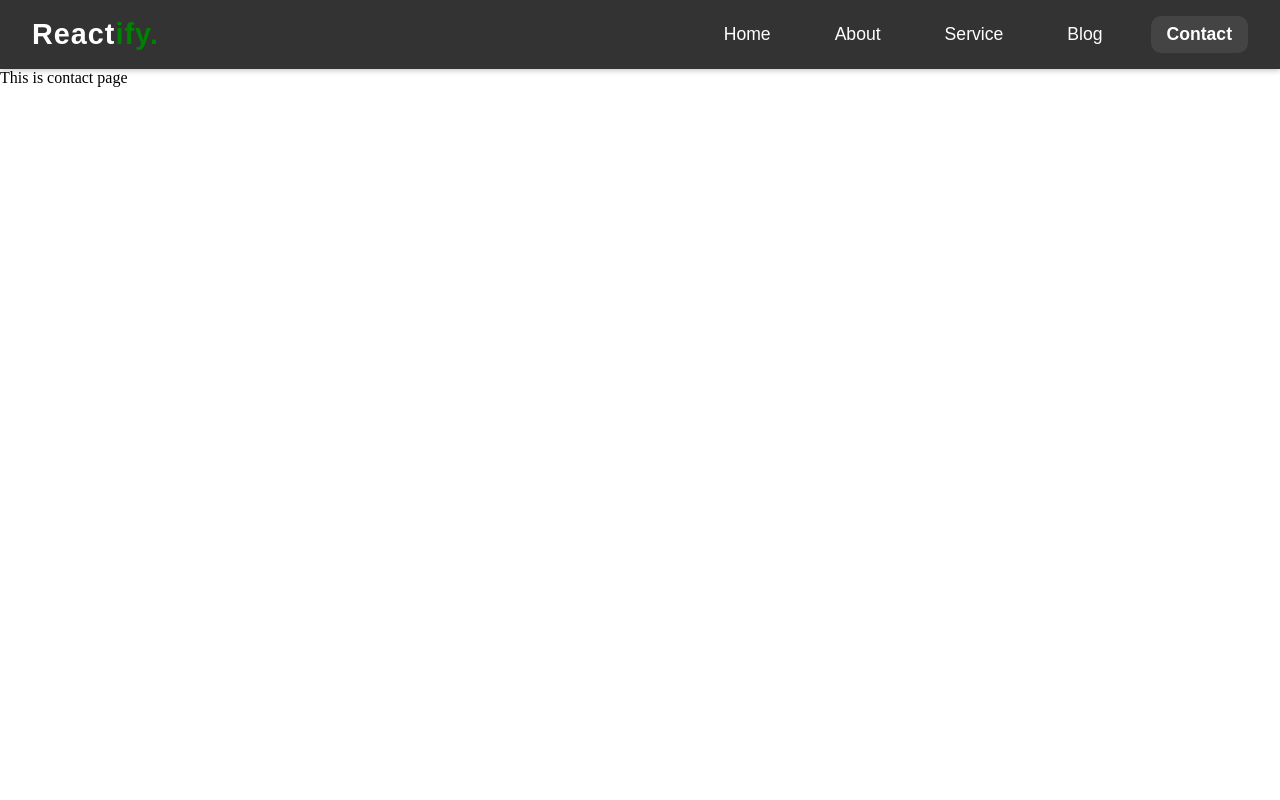
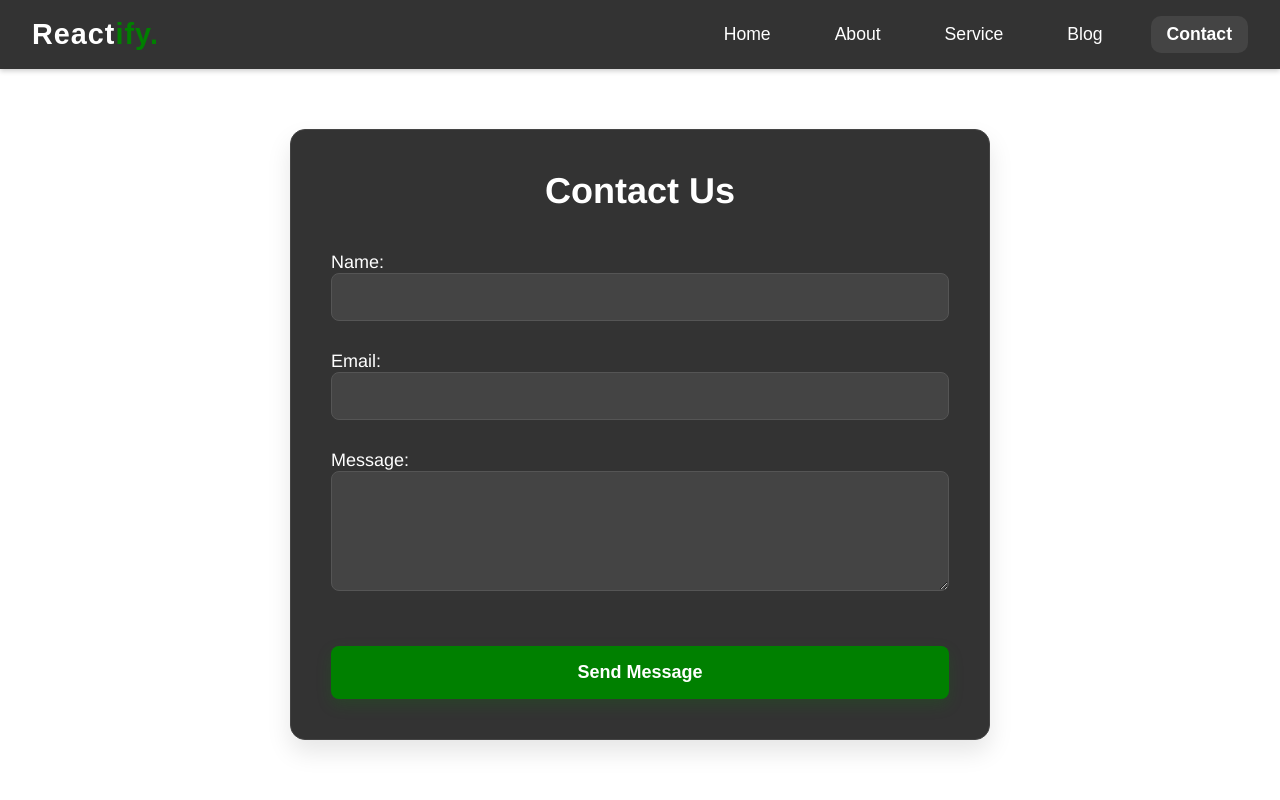
Before and after one commit to workmdirfan29/ReactJs_StartUPCode, a React (Vite) app: page /contact in a window 1280 px wide. Shown: the top 800 px of the page. Built offline with nearby package versions, Linux system fonts and the light colour scheme.

Commit message:
Contact Page Updated

```diff
--- a/src/components/Contact.jsx
+++ /dev/null
@@ -1,9 +0,0 @@
-import React from 'react'
-
-const Contact = () => {
-  return (
-    <div>This is contact page </div>
-  )
-}
-
-export default Contact
--- /dev/null
+++ b/src/components/Contact/Contact.css
@@ -0,0 +1,112 @@
+/* Main Container */
+.contact-container {
+  background-color: #333333;  /* Dark gray background */
+  max-width: 700px;
+  margin: 60px auto;
+  padding: 40px;
+  border-radius: 15px;
+  box-shadow: 0 12px 25px rgba(0, 0, 0, 0.1);
+  color: #fff;
+  font-family: 'Helvetica Neue', Arial, sans-serif;
+  border: 1px solid #444;
+  overflow: hidden;
+}
+
+/* Header */
+.contact-container h2 {
+  text-align: center;
+  font-size: 36px;
+  color: #fff;
+  margin-bottom: 40px;
+  font-weight: 700;
+}
+
+/* Form Layout */
+.contact-form {
+  display: flex;
+  flex-direction: column;
+  gap: 20px; /* Reduced gap between fields */
+}
+
+/* Labels */
+.contact-form label {
+  font-size: 18px;
+  color: #fff;
+  font-weight: 500;
+  margin-bottom: 10px;
+  display: block;  /* Ensures labels are block level for better alignment */
+}
+
+/* Form Input Fields */
+.contact-form input,
+.contact-form textarea {
+  padding: 14px;
+  font-size: 16px;
+  background-color: #444;
+  border: 1px solid #555;
+  border-radius: 8px;
+  color: #fff;
+  width: 100%;  /* Full width to align inputs properly */
+  box-sizing: border-box; /* Ensures padding is included in width */
+  transition: all 0.3s ease;
+}
+
+/* Focused input fields */
+.contact-form input:focus,
+.contact-form textarea:focus {
+  outline: none;
+  border-color: #008000;  /* Green border on focus */
+  background-color: #333;
+  box-shadow: 0 0 8px rgba(0, 128, 0, 0.3);
+}
+
+/* Button Styles */
+.contact-form button {
+  padding: 16px;
+  background-color: #008000;  /* Green button */
+  border: none;
+  color: #fff;
+  font-size: 18px;
+  font-weight: 600;
+  border-radius: 8px;
+  cursor: pointer;
+  transition: all 0.3s ease;
+  box-shadow: 0 6px 15px rgba(0, 128, 0, 0.2);
+  margin-top: 20px;
+  width: 100%; /* Button takes full width */
+}
+
+/* Button hover effects */
+.contact-form button:hover {
+  background-color: #006400;  /* Darker green on hover */
+  transform: translateY(-3px);
+  box-shadow: 0 12px 20px rgba(0, 128, 0, 0.3);
+}
+
+/* Button active effects */
+.contact-form button:active {
+  background-color: #004d00;  /* Even darker green when clicked */
+  transform: translateY(1px);
+}
+
+/* Responsive Styles */
+@media (max-width: 768px) {
+  .contact-container {
+    padding: 30px;
+  }
+
+  .contact-form label {
+    font-size: 16px;
+  }
+
+  .contact-form input,
+  .contact-form textarea {
+    font-size: 14px;
+    padding: 12px;
+  }
+
+  .contact-form button {
+    font-size: 16px;
+    padding: 14px;
+  }
+}
--- /dev/null
+++ b/src/components/Contact/Contact.jsx
@@ -0,0 +1,64 @@
+// src/pages/Contact.js
+import React, { useState } from 'react';
+import '../Contact/Contact.css';  // Correct path to your CSS file
+
+const Contact = () => {
+  const [formData, setFormData] = useState({
+    name: '',
+    email: '',
+    message: ''
+  });
+
+  const handleChange = (e) => {
+    const { name, value } = e.target;
+    setFormData(prevData => ({ ...prevData, [name]: value }));
+  };
+
+  const handleSubmit = (e) => {
+    e.preventDefault();
+    console.log('Form submitted:', formData);
+    alert('Message sent successfully!');
+    setFormData({ name: '', email: '', message: '' });
+  };
+
+  return (
+    <div className="contact-container">
+      <h2>Contact Us</h2>
+      <form className="contact-form" onSubmit={handleSubmit}>
+        <label>
+          Name:
+          <input
+            type="text"
+            name="name"
+            value={formData.name}
+            onChange={handleChange}
+            required
+          />
+        </label>
+        <label>
+          Email:
+          <input
+            type="email"
+            name="email"
+            value={formData.email}
+            onChange={handleChange}
+            required
+          />
+        </label>
+        <label>
+          Message:
+          <textarea
+            name="message"
+            value={formData.message}
+            onChange={handleChange}
+            rows="5"
+            required
+          />
+        </label>
+        <button type="submit">Send Message</button>
+      </form>
+    </div>
+  );
+};
+
+export default Contact;
--- a/src/routes/routes.jsx
+++ b/src/routes/routes.jsx
@@ -4,7 +4,7 @@ import Home from "../components/Home/Home";
 import About from "../components/About";
 import Blog from "../components/Blog"
 import Service from "../components/Service";
-import Contact from "../components/Contact";
+import Contact from "../components/Contact/Contact";
 
 const meraRouterHai = createBrowserRouter([
     {
```
